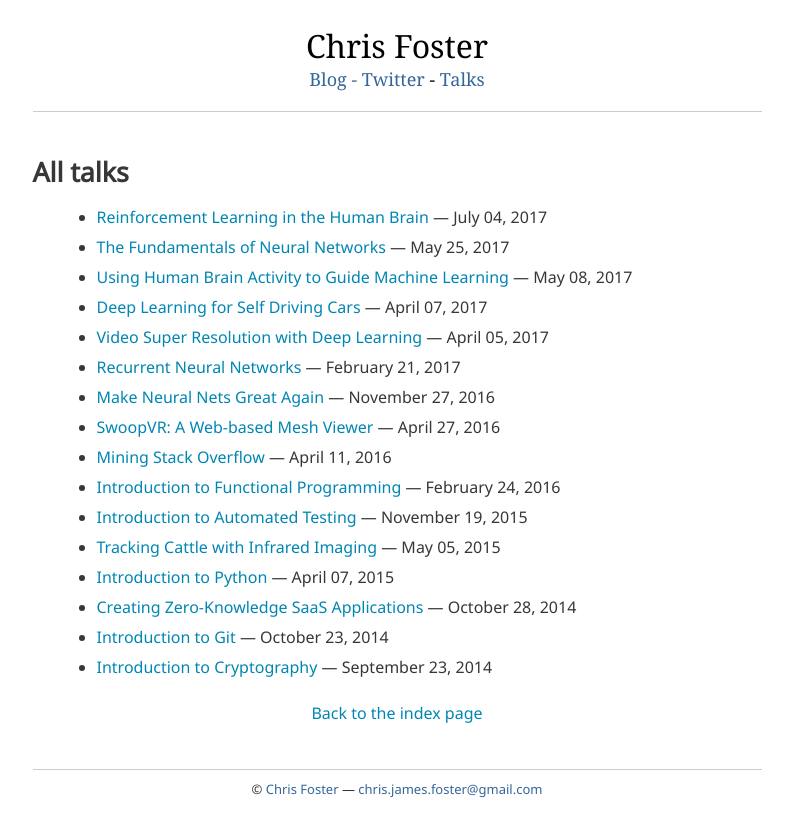
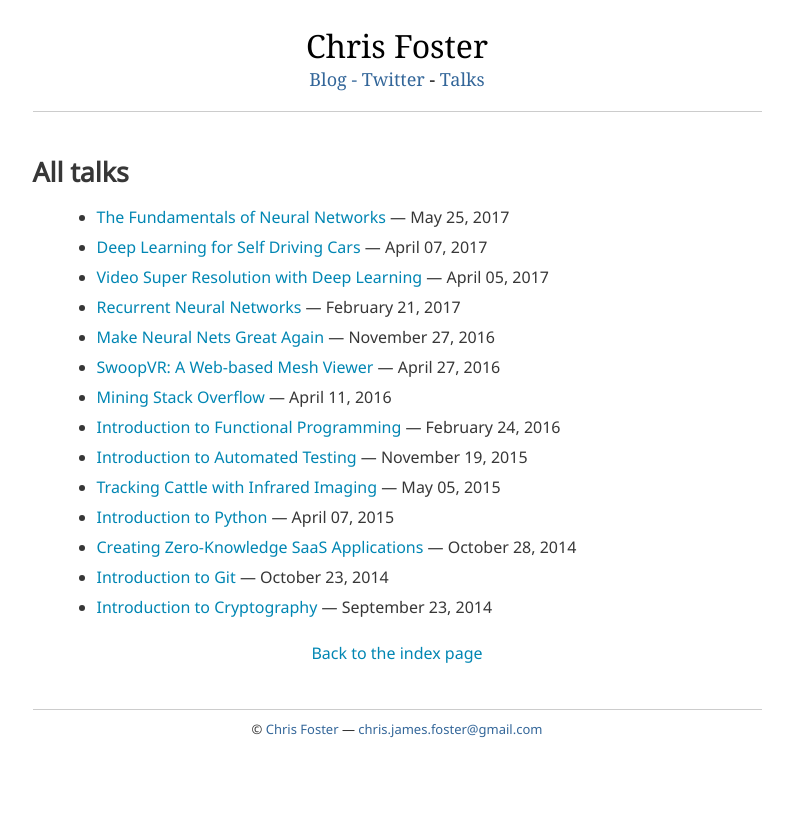
Before and after one commit to chrisfosterelli/chrisfosterelli.github.io, a Jekyll site: the page built from talks.html, in a window 1280 px wide. Shown: the top 837 px of the page, without its empty margins (243-1036 px from the left). Built offline with Jekyll 4.4.1, drawn with Linux system fonts in a browser that asks for light colours.

Commit message:
Remove lab talks, those slides don't count

```diff
--- a/_data/talks.yml
+++ b/_data/talks.yml
@@ -1,14 +1,6 @@
-- title: Reinforcement Learning in the Human Brain
-  date: July 04, 2017
-  url: file/talk/reinforcement-learning-in-the-human-brain.pdf
-
 - title: The Fundamentals of Neural Networks
   date: May 25, 2017
   url: file/talk/fundamentals-of-neural-networks.pdf
-
-- title: Using Human Brain Activity to Guide Machine Learning
-  date: May 08, 2017
-  url: file/talk/human-brain-activity-to-guide-machine-learning.pdf
 
 - title: Deep Learning for Self Driving Cars
   date: April 7, 2017
```
Also changed, not shown: 2 other files.
